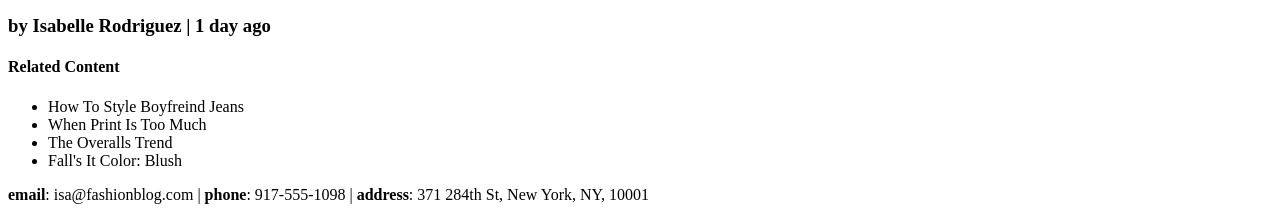
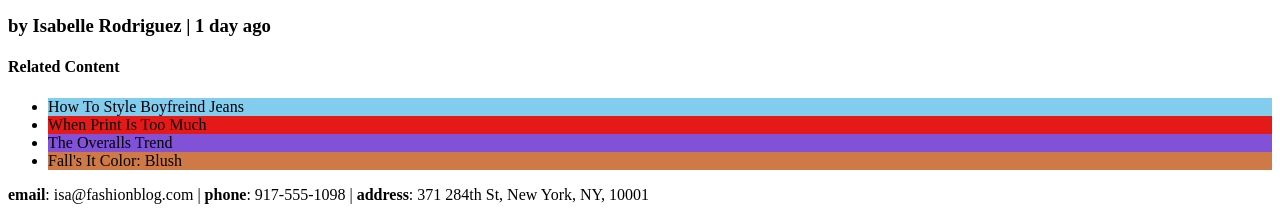
Before and after one commit to Cole-Blixy/Fashion-Blog, a plain HTML site: page index.html in a window 1280 px wide. Shown: the part 1633-1853 px from the top of the page. Drawn offline with Linux system fonts and the light colour scheme.

Commit message:
Fashion Blog

```diff
--- a/index.html
+++ b/index.html
@@ -5,7 +5,7 @@
 </head>
 <body>
     <a href="#contact"><img src="https://content.codecademy.com/courses/learn-html/elements-and-structure/profile.jpg"></a>
-    <h1>An Insider’s Guide to NYFW</h1>
+    <h1 style="background-color:#e76ae7">Insider’s Guide to NYFW</h1>
     <img src="https://content.codecademy.com/courses/learn-html/elements-and-structure/image-one.jpeg">
     <p><a href="https://en.wikipedia.org/wiki/New_York_Fashion_Week" target="_blank">NYFW</a> can be both amazingly fun & incredibly overwhelming, especially if you’ve never been. Luckily, I’m here to give you an insider’s guide and make your first show a pleasurable experience. By taking my tips and tricks, and following your gut, you’ll have an unforgettable experience!</p></img>
     <h2>Getting Tickets & Picking the Shows</h2>
@@ -17,10 +17,10 @@
     <h3>by Isabelle Rodriguez | 1 day ago</h3>
     <h4>Related Content</h4>
     <ul>
-<li>How To Style Boyfreind Jeans</li>
-<li>When Print Is Too Much</li>
-<li>The Overalls Trend</li>
-<li>Fall's It Color: Blush</li>
+<li style="background-color:#82ccee">How To Style Boyfreind Jeans</li>
+<li style="background-color:hsl(0, 80%, 50%)">When Print Is Too Much</li>
+<li style=background-color:#8152d8>The Overalls Trend</li>
+<li style="background-color:#cf7946">Fall's It Color: Blush</li>
     </ul>
 </body>
 <div id='contact'>
```
